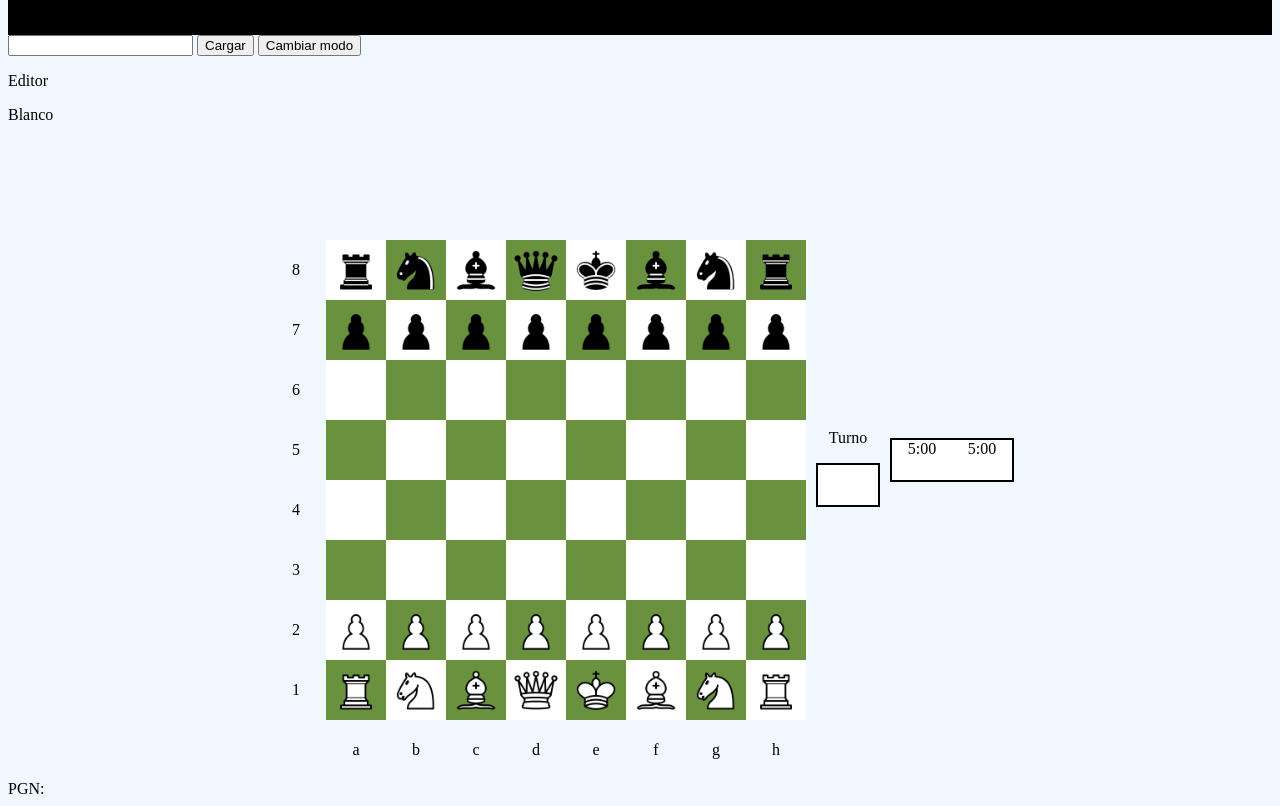
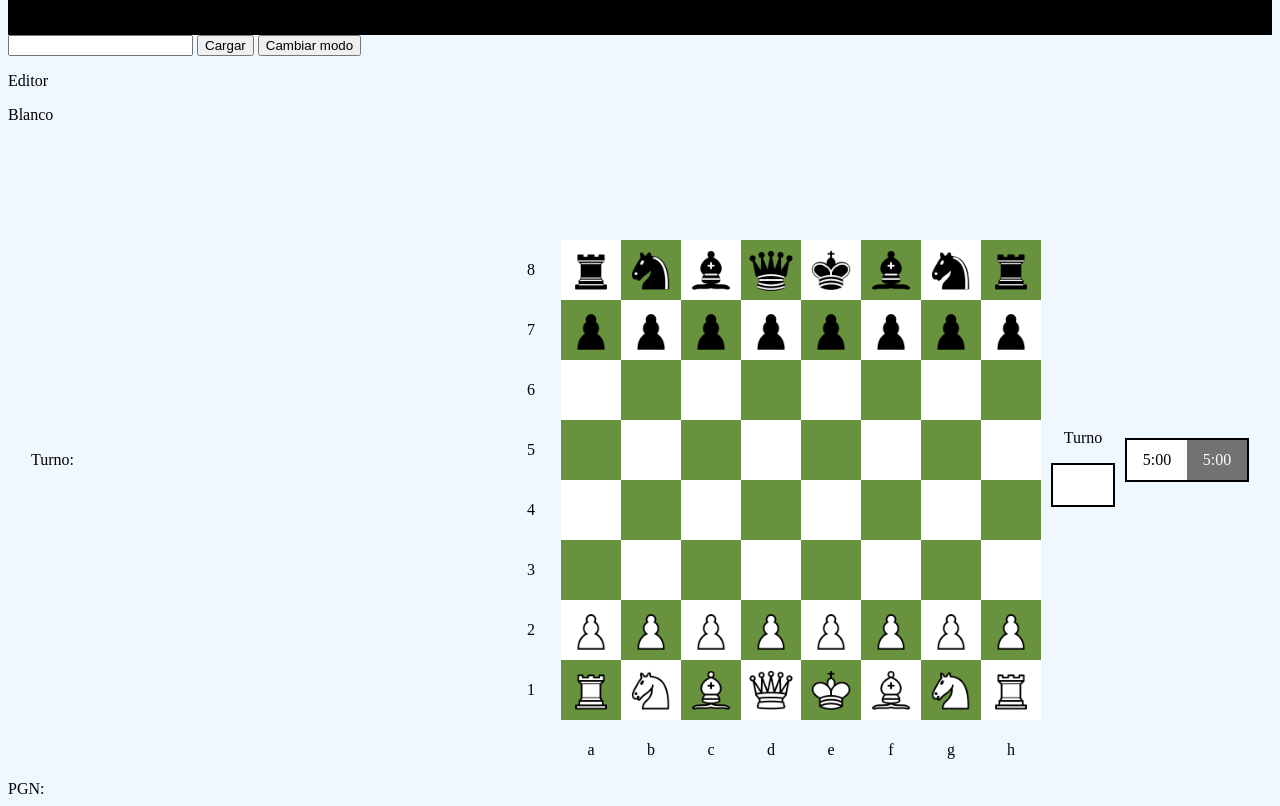
Before and after one commit to rubinz0/ChessProject, a plain HTML site: page index.html in a window 1280 px wide. Shown: the part 73-879 px from the top of the page. Drawn offline with Linux system fonts and the light colour scheme.

Commit message:
modificando interfaz 4/10

```diff
--- a/index.html
+++ b/index.html
@@ -16,6 +16,11 @@
     <p id="textoTurno">Blanco</p>
 
     <div class="partida">
+      <div class="turno2">
+        <div>Turno: </div>
+        <!-- <img src="img/piezas/blanco-rey.webp" alt="rey-blanco" class="imgTurno"> -->
+      </div>
+
       <div id="tablero">
       </div>
       <div class="turno">
@@ -23,8 +28,8 @@
         <div id="color-turno"></div>
       </div>
       <div class="tiempo">
-        <div class="contador">5:00</div>
-        <div class="contador">5:00</div>
+        <div class="contador contador-blanco">5:00</div>
+        <div class="contador contador-negro">5:00</div>
       </div>
     </div>
 
--- a/src/vistas/VistaTablero.js
+++ b/src/vistas/VistaTablero.js
@@ -7,7 +7,10 @@ export class VistaTablero {
     tablero = document.querySelector("#tablero");
     modalCoronacion = document.querySelector("#modalCoronacion");
     pgn = document.querySelector("#contenedorPGN");
-    turno = document.querySelector("#turno");
+    turno = document.querySelector("#color-turno");
+
+    contadorBlanco = document.querySelector(".contador-blanco");
+    contadorNegro = document.querySelector(".contador-negro");
 
     cambiarModo = document.querySelector("#cambiarModo");
 
@@ -270,9 +273,13 @@ export class VistaTablero {
         if (texto.textContent === "Blanco") {
             texto.textContent = "Negro";
             this.turno.style.backgroundColor = "black";
+            this.contadorBlanco.style.backgroundColor = "#727272";
+            this.contadorNegro.style.backgroundColor = "black";
         } else {
             texto.textContent = "Blanco"
             this.turno.style.backgroundColor = "white";
+            this.contadorNegro.style.backgroundColor = "#727272";
+            this.contadorBlanco.style.backgroundColor = "white";
         }
     }
 }
--- a/style.css
+++ b/style.css
@@ -126,12 +126,24 @@ body{
 .contador{
   height: 40px;
   width: 60px;
-  background-color: white;
-  text-align: center;
+  display: flex;
+  align-items: center;
   justify-content: center;
 }
 
+.contador-blanco{
+  background-color: white;
+}
 
+.contador-negro{
+  color: white;
+  background-color: #727272;
+}
+
+.turno2{
+  width: 460px;
+  justify-content: center;
+}
 
 /* ========================================================
    ESTILOS BASE DEL MODAL (TEMA VIDEOJUEGO / FANTASÍA)
```
